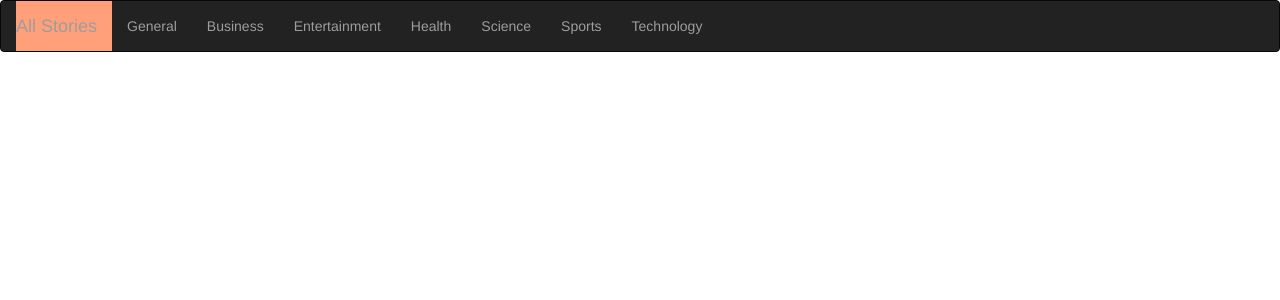
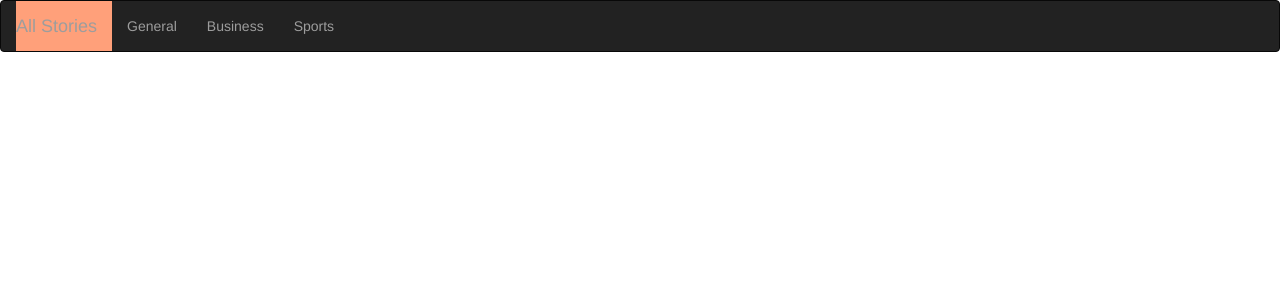
Before and after one commit to vyonna6519/newsarticle, a Flask app: template app/templates/base.html in a window 1280 px wide. Shown: the top 300 px of the page. Run offline with Flask 2, Linux system fonts and the light colour scheme; the template is opened without the code that fills it, so the values that code supplies are empty; parts of the project's set-up code (start-up, migrations or seed data) failed here and were passed over; some libraries are stand-ins or nearby versions.

```diff
--- a/app/templates/navbar.html
+++ b/app/templates/navbar.html
@@ -13,11 +13,11 @@
             <ul class = "nav navbar-nav">
                 <li><a href = "/sources/General">General</a></li>
                 <li><a href = "/sources/Business">Business</a></li>
-                <li><a href = "/sources/Entertainment">Entertainment</a></li>
+                <!-- <li><a href = "/sources/Entertainment">Entertainment</a></li>
                 <li><a href = "/sources/Health">Health</a></li>
-                <li><a href = "/sources/Science">Science</a></li>
+                <li><a href = "/sources/Science">Science</a></li> -->
                 <li><a href = "/sources/Sports">Sports</a></li>
-                <li><a href = "/sources/Technology">Technology</a></li>
+                <!-- <li><a href = "/sources/Technology">Technology</a></li> -->
             </ul>
         </div>
     </div>
```
